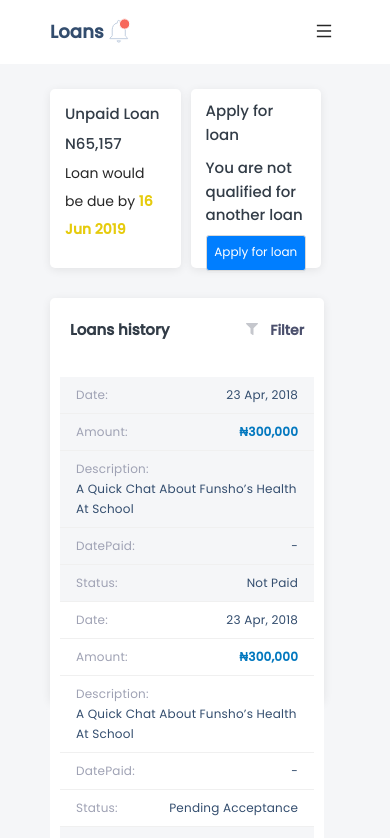
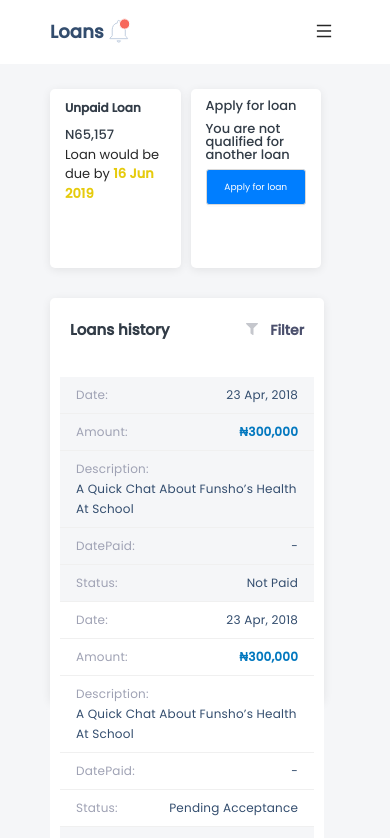
Before and after one commit to edustripetech/edustripe-frontend, a Next.js app: page /loan in a window 390 px wide. Shown: the top 838 px of the page. Built offline with nearby package versions, Linux system fonts and the light colour scheme.

Commit message:
fix loan card

```diff
--- a/pages/loan/index.js
+++ b/pages/loan/index.js
@@ -148,7 +148,7 @@ const Loan = () => {
       </Modal>
           <div className='cards-div' style={{display: 'flex', width: '100%', alignItems: 'center', justifyContent: 'space-between', margin: '20px 0 10px 0'}}>
             <div className='loan-card-1' style={{background: '#fff', width: '491px', height: '131px', boxShadow: '0px 2px 10px rgba(0, 0, 0, 0.08)', borderRadius: '5px'}}>
-            <div style={{padding: ' 10px 15px'}} >
+            <div className='loan-card-1-div' style={{padding: ' 10px 15px'}} >
               <p className='loan-card-p-1' style={{fontWeight: '600', fontSize: '15px', color: '#323c47', margin: '0' }}>Unpaid Loan</p>
               <h1 className='loan-card-h1' style={{fontSize: '48px', color: '#323c47', margin: '0'}}>N65,157</h1>
               <p>Loan would be due by <b style={{color: '#E6CB0D', fontWeight: '700'}}>16 Jun 2019</b></p>
@@ -156,7 +156,7 @@ const Loan = () => {
             </div>
             {/* loan card 2 starts */}
             <div className='loan-card-2' style={{background: '#fff', width: '491px', height: '131px', boxShadow: '0px 2px 10px rgba(0, 0, 0, 0.08)', borderRadius: '5px', marginRight: '60px'}}>
-            <div style={{padding: ' 10px 15px'}}>
+            <div className='loan-card-2-div' style={{padding: ' 10px 15px'}}>
               <p className='loan-card-p' style={{fontWeight: '600', fontSize: '15px', color: '#323c47', margin: '0 0 10px 0'}}>Apply for loan</p>
               <div style={{ display: 'flex', flexWrap: 'wrap', justifyContent: 'space-between', alignItems: 'center'}}>
               <h1 className='loan-card-h1' style={{fontSize: '19px', color: '#323c47', margin: '0'}}>You are not qualified for <br/> another loan</h1>
--- a/public/styles/global.css
+++ b/public/styles/global.css
@@ -646,14 +646,23 @@ body {
     max-width: 45% !important;
     height: 179px !important;
     margin: 0 10px 0 0 !important;
-    box-sizing: content-box !important;
-    line-height: 2;
+    box-sizing: border-box !important;
+    line-height: 1.5;
+  }
+
+  .loan-card-1-div {
+    width: 100%;
+    box-sizing: border-box !important;
+    max-height: 178px !important;
+    font-size: 13px !important;
+    padding: 0;
   }
 
   .loan-card-p-1 {
-    /* width: 90% !important; */
-    font-size: 15px !important;
-    font-weight: 500 !important;
+    width: 100% !important;
+    font-size: 12px !important;
+    font-weight: 600 !important;
+    padding-bottom: 8px;
   }
 
   .loan-card-2 {
@@ -662,24 +671,35 @@ body {
     height: 179px !important;
     box-sizing: border-box !important;
     margin-left: 0 0 0 5px !important;
+    line-height: 1;
+    font-size: 13px !important;
   }
 
+  /* .loan-card-2-div {
+    width: 100%;
+    box-sizing: border-box !important;
+    max-height: 178px !important;
+    font-size: 13px !important;
+  } */
+
   .loan-card-p {
+    font-size: 13px !important;
     font-weight: 500 !important;
   }
 
   .loan-card-h1 {
-    font-size: 15px !important;
+    font-size: 13px !important;
     width: 100% !important;
     font-weight: 500 !important;
   }
 
   .loan-card-2-btn {
-    width: 121px !important;
+    width: 100% !important;
     height: 36px !important;
     margin: 8px 0 0 0 !important;
-    font-size: 12px !important;
-    padding: 0 !important;
+    font-size: 0.7em !important;
+    padding: 2px !important;
+    box-sizing: border-box !important;
   }
 }
 
```
